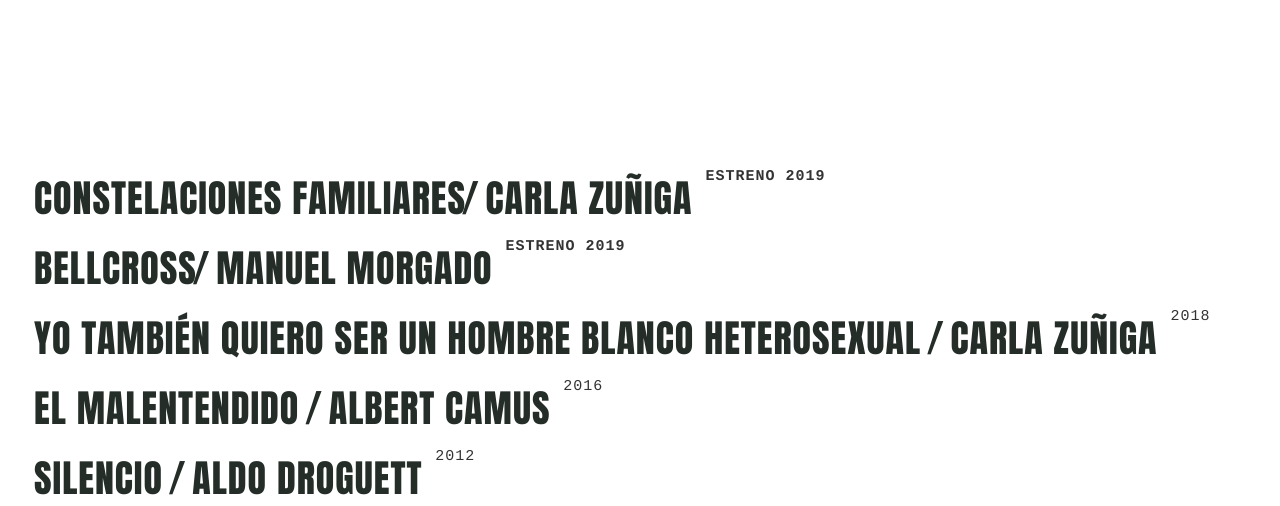
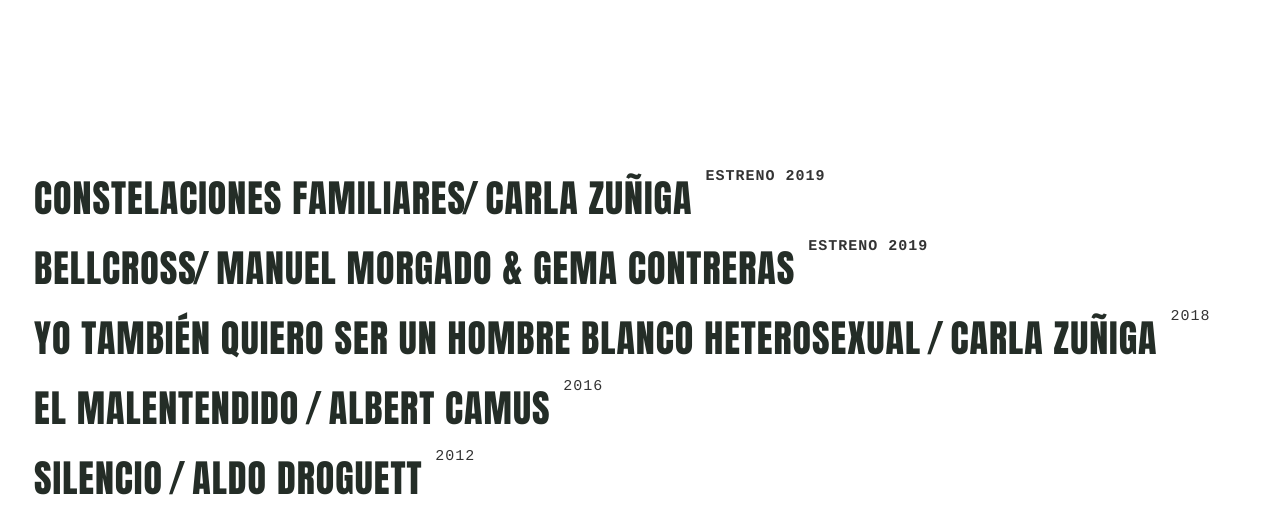
Before and after one commit to teatrode/landing, a Django app: page /obras/ in a window 1280 px wide. Shown: the part 542-1048 px from the top of the page. Run offline with Django 3.2, Linux system fonts and the light colour scheme; some libraries are stand-ins or nearby versions; some web fonts are replaced.

Commit message:
ajustes de hoy

```diff
--- a/antagonista/web/templates/obras.html
+++ b/antagonista/web/templates/obras.html
@@ -62,7 +62,7 @@
 
 			<li>
                 <h3 class="big-title">
-                    <a href="{% url 'web:obras' %}"><span>BellCross/ Manuel Morgado</span> <sup><b>Estreno 2019</b></sup>
+                    <a href="{% url 'web:obras' %}"><span>BellCross/ Manuel Morgado & Gema Contreras</span> <sup><b>Estreno 2019</b></sup>
                    </a>
                </h3>
             </li>
```
